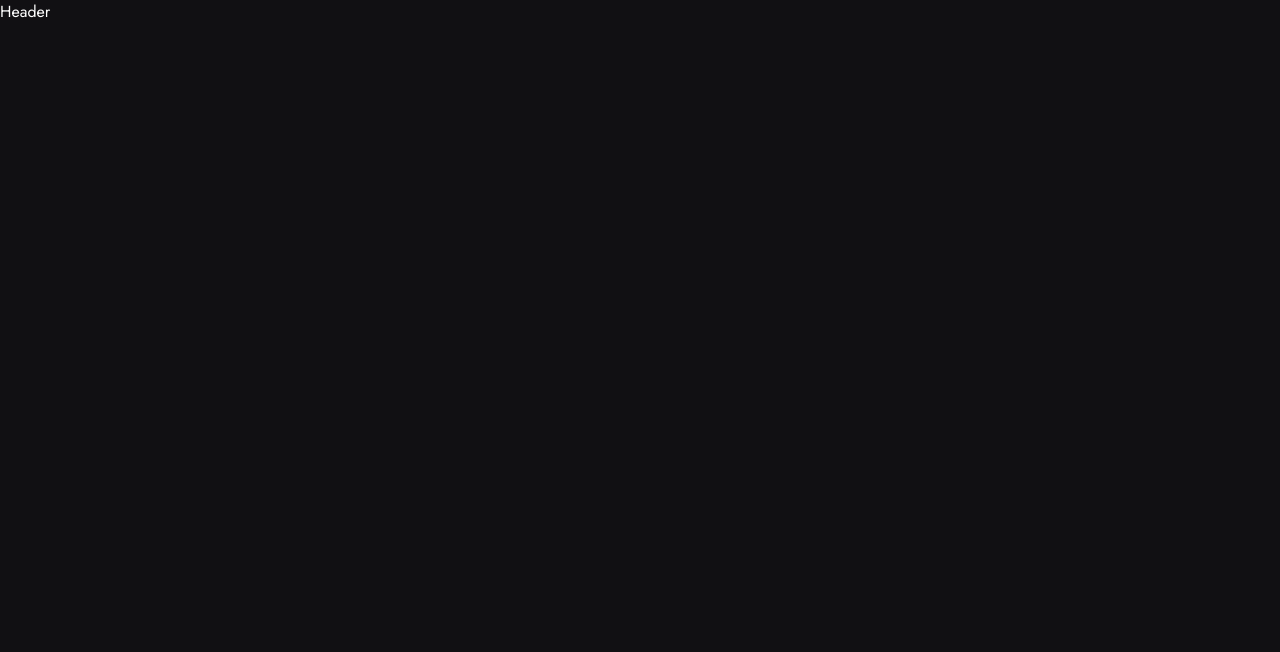
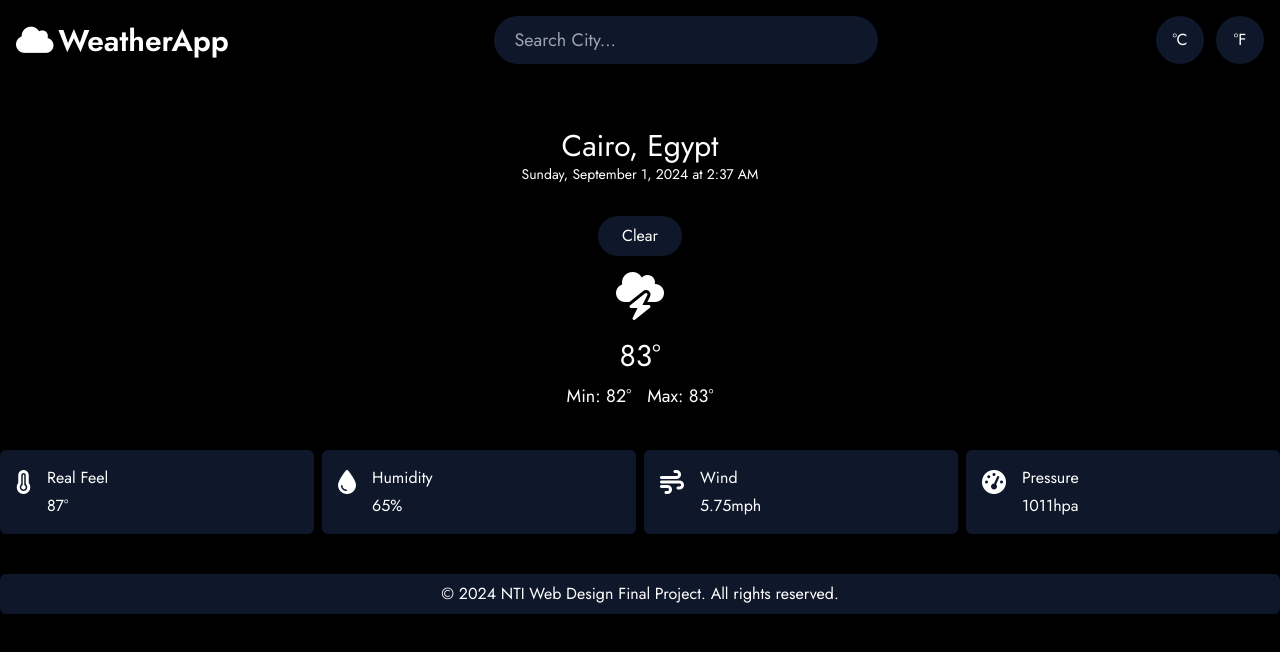
Before and after one commit to Honda1010/App-Weather, a website: page index.html in a window 1280 px wide. Drawn offline with Linux system fonts and the light colour scheme.

Commit message:
Added Some Front-end Structure

```diff
--- a/index.html
+++ b/index.html
@@ -1,12 +1,15 @@
 <!DOCTYPE html>
-<html lang="en">
+<html lang="en" class="scroll-smooth">
+
 <head>
     <meta charset="UTF-8">
     <meta name="viewport" content="width=device-width, initial-scale=1.0">
-    <meta name="description" content="A responsive weather application that displays real-time weather updates using HTML, CSS, and JavaScript. Enter a city to view current temperature, humidity, and conditions." />
+    <meta name="description"
+        content="A responsive weather application that displays real-time weather updates using HTML, CSS, and JavaScript. Enter a city to view current temperature, humidity, and conditions." />
     <meta name="author" content="Usama Mohammed, Mohaned Mohammed, Mohammed Amer">
     <meta property="og:title" content="WeatherApp">
-    <meta property="og:description" content="A responsive weather application that displays real-time weather updates using HTML, CSS, and JavaScript. Enter a city to view current temperature, humidity, and conditions.">
+    <meta property="og:description"
+        content="A responsive weather application that displays real-time weather updates using HTML, CSS, and JavaScript. Enter a city to view current temperature, humidity, and conditions.">
     <meta property="og:image" content="">
     <meta property="og:url" content="">
     <meta property="og:type" content="website">
@@ -27,12 +30,78 @@
     <!-- Google Font -->
     <link rel="preconnect" href="https://fonts.googleapis.com">
     <link rel="preconnect" href="https://fonts.gstatic.com" crossorigin>
-    <link href="https://fonts.googleapis.com/css2?family=Jost:ital,wght@0,100..900;1,100..900&display=swap" rel="stylesheet">
+    <link href="https://fonts.googleapis.com/css2?family=Jost:ital,wght@0,100..900;1,100..900&display=swap"
+        rel="stylesheet">
     <title>WeatherApp</title>
 </head>
-<body class="font-Jost bg-BodyBgColor">
-    <header class="text-white"> Header </header>
-    <main></main>
-    <footer></footer>
+
+<body class="container font-Jost bg-black ">
+    <header class="flex justify-between items-center p-4">
+        <!-- Logo -->
+        <div>
+            <i class="fa-solid fa-cloud text-3xl text-white"></i>
+            <span class="text-3xl font-semibold text-white">WeatherApp</span>
+        </div>
+        <!-- Search Bar -->
+        <form class="relative">
+            <input type="text" placeholder="Search City..." class="bg-slate-900 rounded-full text-white outline-none pl-5 w-full h-10 hidden md:block md:w-96 md:h-12 md:text-lg">
+        </form>
+        <!-- Icons -->
+        <div class="flex justify-end space-x-3">
+            <button class="text-white h-12 w-12 bg-slate-900 grid place-items-center rounded-full md:hidden"> <i class="fa-solid fa-magnifying-glass"></i> </button>
+            <button class="text-white h-12 w-12 bg-slate-900 grid place-items-center rounded-full">&#176C</button>
+            <button class="text-white h-12 w-12 bg-slate-900 grid place-items-center rounded-full">&#176F</button>
+        </div>
+    </header>
+    <main class="text-center mt-12 text-white">
+        <!-- Location & Main Info Section -->
+        <section class="my-8">
+            <h1 class=" text-3xl">Cairo, Egypt</h1>
+            <p class="mb-8 text-sm">Sunday, September 1, 2024 at 2:37 AM</p>
+            <p class="bg-slate-900 rounded-full inline-block py-2 px-6 ">Clear</p>
+            <div class="text-5xl my-4">
+                <i class="fa-solid fa-cloud-bolt"></i>
+            </div>
+            <p class="text-3xl">83&#176</p>
+            <div class="flex justify-center items-center text-lg">
+                <p class="m-2 ">Min: 82&#176</p>
+                <p class="m-2 ">Max: 83&#176</p>
+            </div>
+        </section>
+        <!-- Weather Info -->
+        <section class="grid grid-cols-4 gap-2">
+            <div class="flex bg-slate-900 p-4 rounded-md">
+                <i class="fa-solid fa-temperature-full mr-4 text-2xl"></i>
+                <div class="text-left">
+                    <p class="mb-1">Real Feel</p>
+                    <p>87&#176</p>
+                </div>
+            </div>
+            <div class="flex bg-slate-900 p-4 rounded-md">
+                <i class="fa-solid fa-droplet mr-4 text-2xl"></i>
+                <div class="text-left">
+                    <p class="mb-1">Humidity</p>
+                    <p><p>65&#37;</p>
+                </div>
+            </div>
+            <div class="flex bg-slate-900 p-4 rounded-md">
+                <i class="fa-solid fa-wind mr-4 text-2xl"></i>
+                <div class="text-left">
+                    <p class="mb-1">Wind</p>
+                    <p>5.75mph</p>
+                </div>
+            </div>
+            <div class="flex bg-slate-900 p-4 rounded-md">
+                <i class="fa-solid fa-gauge-high mr-4 text-2xl"></i>
+                <div class="text-left">
+                    <p class="mb-1">Pressure</p>
+                    <p>1011hpa</p>
+                </div>
+            </div>
+        </section>
+    </main>
+    <footer class="bg-slate-900 text-white h-10 grid place-items-center mt-10 rounded-md">
+        <p>&copy; 2024 NTI Web Design Final Project. All rights reserved.</p>
+    </footer>
 </body>
 </html>
--- a/tailwind.config.js
+++ b/tailwind.config.js
@@ -3,14 +3,18 @@ module.exports = {
   content: ["./*.{html,js}"],
   theme: {
     extend: {
-      colors: {
-        ChildBgColor: '#1C1C1E',
-        BodyBgColor: '#111013',
-        BlueColor: '#111013',
-        PurpleColor: '#B5A1E0',
-        MustardColor: '#B5A1E0',
-        GrayishColor: '#80888B',
+      container: {
+        center: true,
       },
+      // Custom Colors
+      // colors: {
+      //   ChildBgColor: '#1C1C1E',
+      //   BodyBgColor: '#111013',
+      //   BlueColor: '#111013',
+      //   PurpleColor: '#B5A1E0',
+      //   MustardColor: '#B5A1E0',
+      //   GrayishColor: '#80888B',
+      // },
       borderRadius: {
         'main-BR': '50px',
       },
@@ -20,6 +24,19 @@ module.exports = {
       fontFamily: {
         Jost: ['Jost', 'sans-serif'],
       },
+      // Adding Transition Properties
+      transitionProperty: {
+        'width': 'width',
+        'spacing': 'margin, padding',
+      },
+      transitionDuration: {
+        '400': '400ms',
+        '600': '600ms',
+      },
+      transitionTimingFunction: {
+        'in-expo': 'cubic-bezier(0.95, 0.05, 0.795, 0.035)',
+        'out-expo': 'cubic-bezier(0.19, 1, 0.22, 1)',
+      },
     },
   },
   plugins: [],
```
Also changed, not shown: CSS/main.css.
